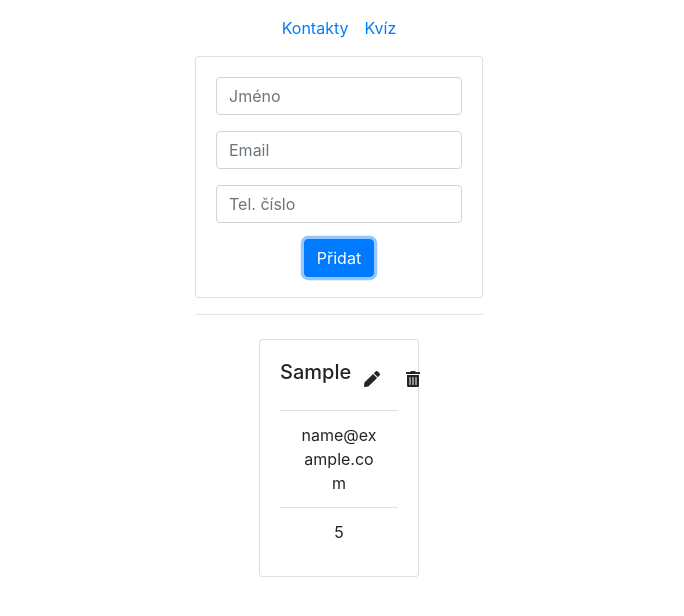
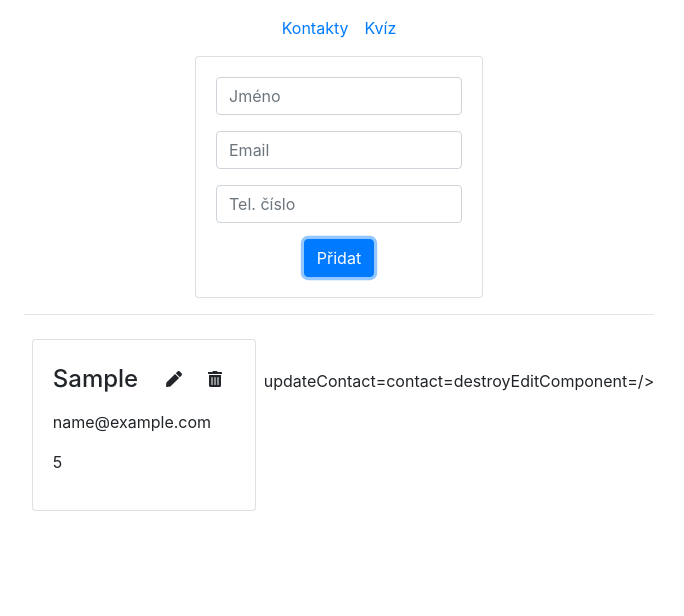
Before and after one commit to rstix/ra21-app, a React (Create React App) app: page / in a window 1280 px wide. Both pictures are taken after typing "Sample", "name@example.com", "5" into the empty fields and a click on the button "Přidat". Shown: the top 616 px of the page, without its empty margins (301-985 px from the left). Built offline with nearby package versions, Linux system fonts and the light colour scheme.

Commit message:
styles done

```diff
--- a/src/components/contacts/contact.js
+++ b/src/components/contacts/contact.js
@@ -1,14 +1,12 @@
 import React, { Component } from 'react'
 import AddForm from './add-form'
 import ShowContact from './show-contact'
-import EditForm from './edit-form'
 import DeleteContact from './delete-contact'
 
 class Contact extends Component {
     state = {
         contacts: {},
         contactToEdit: null,
-        contactToDelete: null
     }
 
     addContact = contact => {
@@ -19,16 +17,26 @@ class Contact extends Component {
         })
     }
 
+    destroyEditComponent = () => {
+        this.setState({ contactToEdit: null })
+
+    }
+
+    // destroyDeleteComponent = () => {
+    //     this.setState({ contactToDelete: null })
+    // }
+
     addToEdit = key => {
         const contactToEdit = this.state.contacts[key]
         contactToEdit['key'] = key
         this.setState({ contactToEdit })
     }
-    addToDelete = key => {
-        const contactToDelete = this.state.contacts[key]
-        contactToDelete['key'] = key
-        this.setState({ contactToDelete })
-    }
+
+    // addToDelete = key => {
+    //     const contactToDelete = this.state.contacts[key]
+    //     contactToDelete['key'] = key
+    //     this.setState({ contactToDelete })
+    // }
 
     updateContact = (key, updatedContact) => {
         const contacts = { ...this.state.contacts }
@@ -64,13 +72,14 @@ class Contact extends Component {
                         addToDelete={this.addToDelete}
                     />
                 ))}
-                <EditForm
-                    updateContact={this.updateContact}
-                    contact={this.state.contactToEdit}
+                updateContact={this.updateContact}
+                contact={this.state.contactToEdit}
+                destroyEditComponent={this.destroyEditComponent}
                 />
                 <DeleteContact
                     contact={this.state.contactToDelete}
                     deleteContact={this.deleteContact}
+                    destroyDeleteComponent={this.destroyDeleteComponent}
                 />
             </div>
         )
--- a/src/components/contacts/delete-contact.js
+++ b/src/components/contacts/delete-contact.js
@@ -13,7 +13,7 @@ class DeleteContact extends React.Component {
               <p>{contact.name}</p>
             </div>
             <div class="btn-group justify-content-between">
-              <button className="btn btn-light m-2" onClick={() => this.props.destroyConfirmation()}>
+              <button className="btn btn-light m-2" onClick={() => this.props.destroyDeleteComponent()}>
                 Zrušit
             </button>
               <button className="btn btn-danger m-2"
--- a/src/components/contacts/edit-form.js
+++ b/src/components/contacts/edit-form.js
@@ -5,15 +5,13 @@ class EditForm extends React.Component {
   emailRef = React.createRef()
   phoneRef = React.createRef()
 
-  updateContact = e => {
-    e.preventDefault()
+  updateContact = () => {
     const contact = {
       name: this.nameRef.current.value,
       email: this.emailRef.current.value,
       phone: parseInt(this.phoneRef.current.value)
     }
     this.props.updateContact(this.props.contact.key, contact)
-    e.currentTarget.reset()
   }
 
   render() {
@@ -22,7 +20,7 @@ class EditForm extends React.Component {
         {this.props.contact && (
           <div className='card d-inline-flex justify-content-center m-2'>
             <div className='card-body'>
-              <form onSubmit={this.updateContact}>
+              <form>
                 <div className='form-group'>
                   <input
                     type='text'
@@ -48,10 +46,15 @@ class EditForm extends React.Component {
                     ref={this.phoneRef}
                   />
                 </div>
-                <button type='submit' className='btn btn-primary'>
-                  Přidat
+              </form>
+              <div class="btn-group justify-content-between">
+                <button className="btn btn-light m-2" onClick={() => this.props.destroyEditComponent(true)}>
+                  Zrušit
                 </button>
-              </form>
+                <button className="btn btn-danger m-2" onClick={this.updateContact}>
+                  Ok
+                </button>
+              </div>
             </div>
           </div>
         )}
--- a/src/components/contacts/show-contact.js
+++ b/src/components/contacts/show-contact.js
@@ -9,8 +9,9 @@ class ShowContact extends React.Component {
       <>
         <div className='card d-inline-flex justify-content-center card-contact m-2'>
           <div className='card-body'>
-            <div className='card-title d-inline-flex'>
-              <h5> {contact.name}</h5>
+            <div className='card-title d-flex justify-content-between'>
+              <h4 className="align-self-center mb-0"> {contact.name}</h4>
+              <div>
                 <button className="btn" onClick={() => this.props.addToEdit(this.props.index)}>
                   <FontAwesomeIcon icon={faPen} />
                 </button>
@@ -18,11 +19,12 @@ class ShowContact extends React.Component {
                   <FontAwesomeIcon icon={faTrashAlt} />
                 </button>
               </div>
-            <ul className='list-group list-group-flush'>
-              <li className='list-group-item'>{contact.email}</li>
-              <li className='list-group-item'>{contact.phone ? contact.phone : ""}</li>
+            </div>
 
-            </ul>
+            <p className='text-left'>{contact.email}</p>
+            <p className='text-left'>{contact.phone ? contact.phone : ""}</p>
+
+
           </div>
         </div>
       </>
--- a/src/index.css
+++ b/src/index.css
@@ -22,5 +22,5 @@ code {
 }
 
 .card-contact{
-  width: 10rem;
+  width: 14rem;
 }
```
Lines whose indentation alone changed are shown as unchanged.
